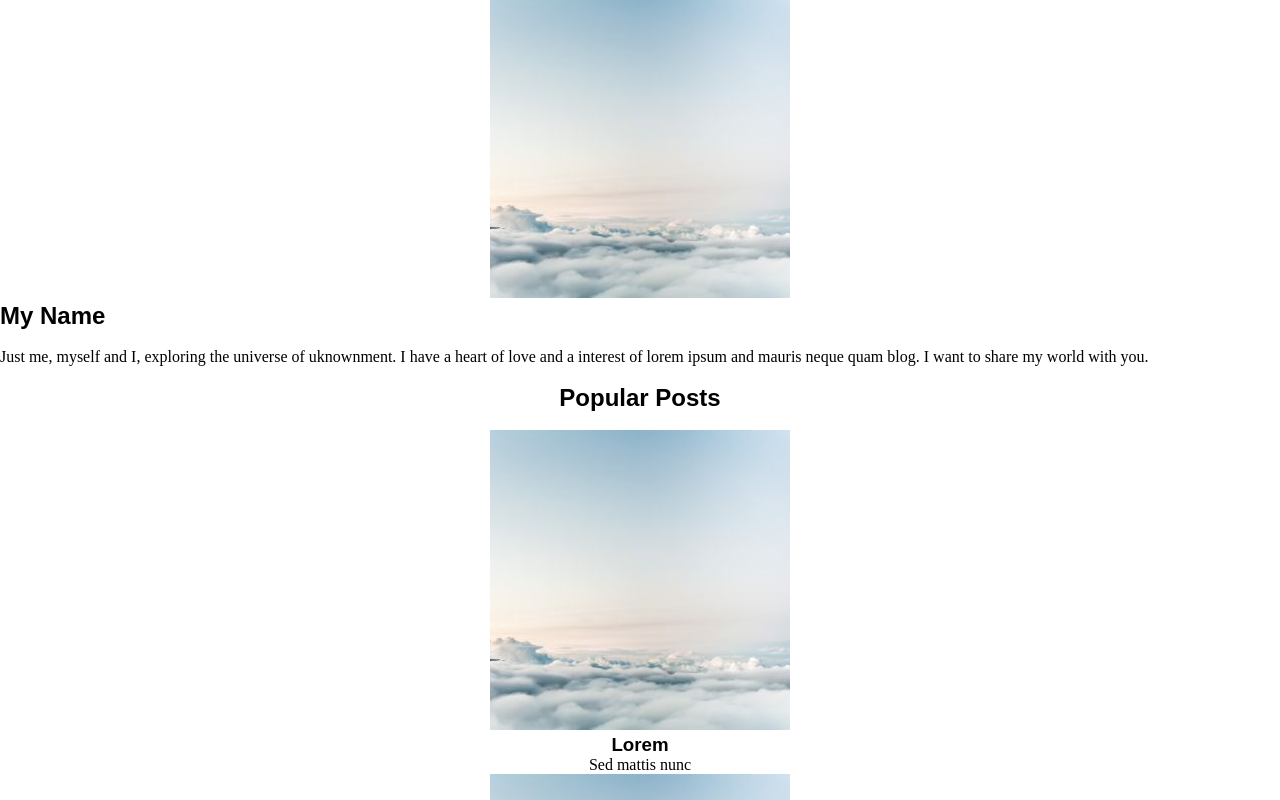
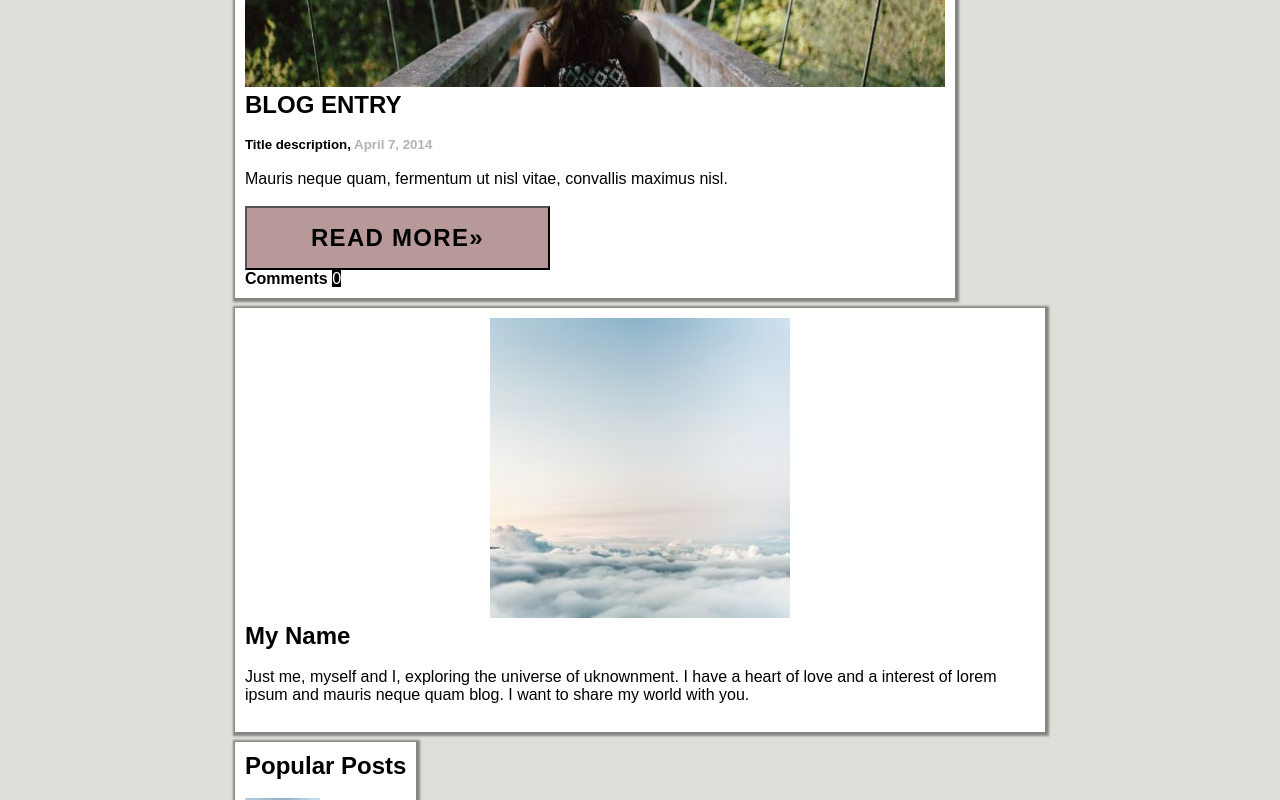
Before and after one commit to PyroManor/CSS_Trabalho, a plain HTML site: page index.html in a window 1280 px wide. Shown: the part 800-1600 px from the top of the page. Drawn offline with Linux system fonts and the light colour scheme.

Commit message:
Add files via upload

```diff
--- a/style.css
+++ b/style.css
@@ -3,31 +3,109 @@
   padding: 0;
   box-sizing: border-box;
 }
- .body,h1,h2,h3,h4,h5 {
-   font-family: "Raleway", sans-serif;
- }
+.card {
+  background-color: #b3b3b300
 
-.corpo {
-  background-color: rgba(220,220,220);
+
+}
+body {
+  font-family: Arial;
+  padding: 100px;
+  background: #deded9;
 }
 
-.titulo {
+#preto{
+  background-color: #000000;
+  color: #ffffff;
+  text-align: center;
+}
+
+#y {
+  color: #b3b3b3;
+}
+
+#blog-titulo{
+  font-family: "Raleway", sans-serif;
+}
+
+.header {
   text-align: center;
   padding-top: 32px;
   margin: auto;
-  width: 50%;
-  padding: 10px;
+  width: 100%;
+  padding: 10px
+  box-shadow: 5px 10px 20px #342218;
 }
 
-.w3-row{
-  display: grid;
+.leftcolumn {
+  margin: 0 auto;
+  width: 75%;
 }
 
-.entries{
-  width: 3
+.rightcolumn {
+  float: right;
+  width: 25%;
+  padding-left: 20px;
+}
+.w3-card-4 {
+  float: left;
+  background-color: #ffffff;
+  padding: 10px;
+  margin-top: 10px;
+  box-shadow: 1px 1px 2px 3px rgba(0, 0, 0, 0.4);
+}
+.row:after {
+  content: "";
+  display: table;
+  clear: both;
+}
+.footer {
+  padding: 70px;
+  text-align: center;
+  background: #b89999;
+  margin-top: 20px;
+}
+button {
+  font-weight: 50;
+  border: solid $border-width $color;
+  outline: 1;
+  padding: 1rem 4rem;
+  font-size: 1.5rem;
+  letter-spacing: .08rem;
+  background-color: $color-bg;
+  border-radius: $radius;
+  position: relative;
+  cursor: pointer;
+  background-color: #b89999;
+}
+@media screen and (max-width: 800px) {
+  .leftcolumn, .rightcolumn {
+    width: 100%;
+    padding: 0;
+  }
 }
 
-.w3-tag{
-  background-color: rgba(0,0,0);
-  color: #fcfcfc;
+#img2{
+  float: left;
+  height: 75px;
+  width: 75px;
 }
+#pop-post-title{
+  float: right;
+}
+#bottom-text{
+  float: right;
+}
+button {
+  font-weight: 50;
+  border: solid $border-width $color;
+  outline: 1;
+  padding: 1rem 4rem;
+  font-size: 1.5rem;
+  letter-spacing: .08rem;
+  background-color: $color-bg;
+  border-radius: $radius;
+  position: relative;
+  cursor: pointer;
+  background-color: #b89999;
+}
```
